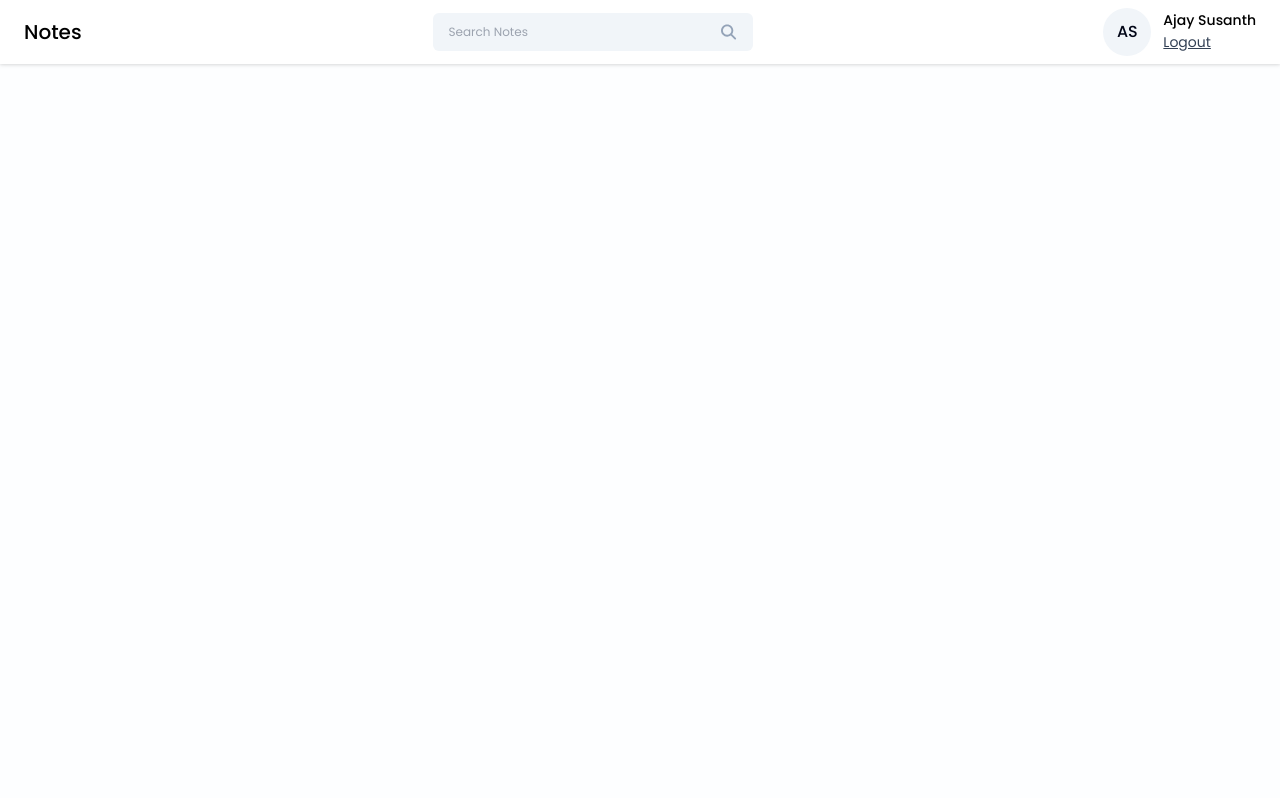
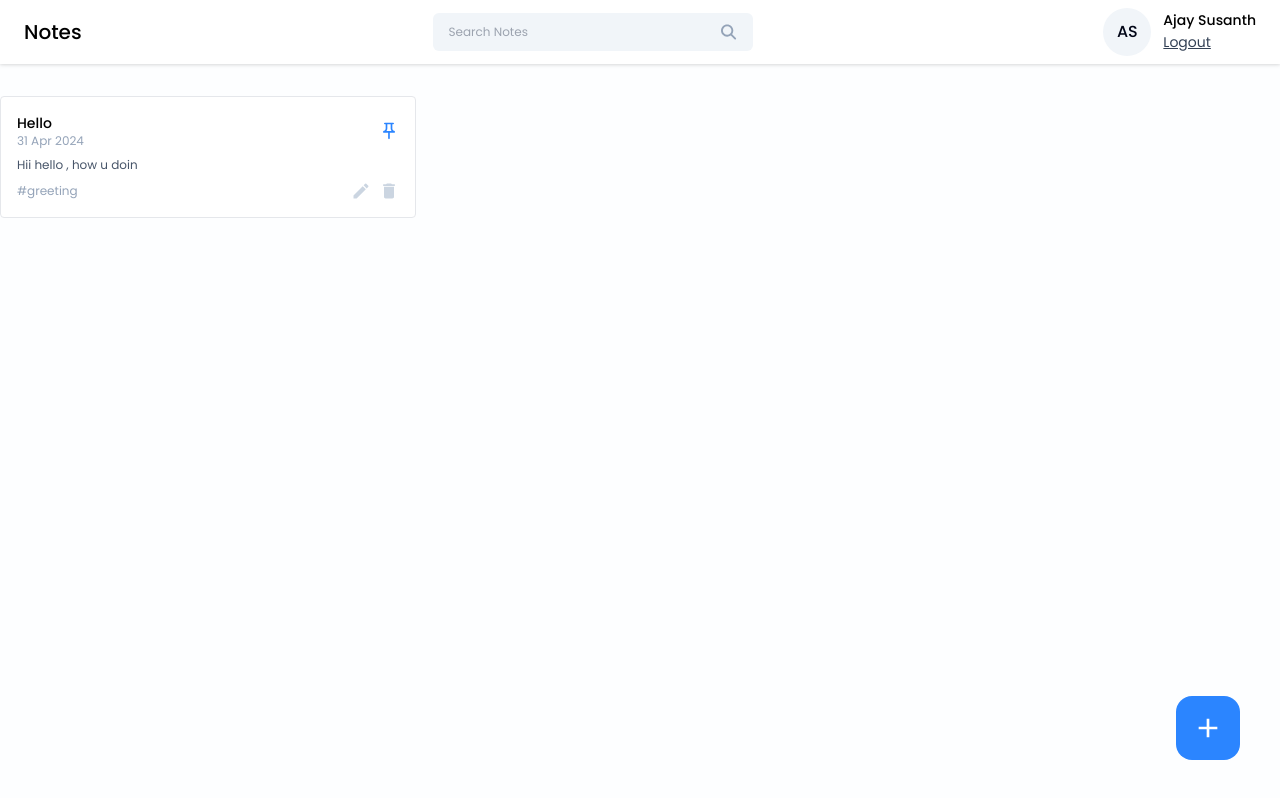
Before and after one commit to AjaySusanth/notes-app-deploy-demo, a React (Vite) app in the folder frontend/: page /dashboard in a window 1280 px wide. Built offline with nearby package versions, Linux system fonts and the light colour scheme.

Commit message:
note-card

```diff
--- /dev/null
+++ b/frontend/src/components/NoteCard.jsx
@@ -0,0 +1,28 @@
+import {MdOutlinePushPin } from 'react-icons/md'
+import {MdCreate,MdDelete } from 'react-icons/md'
+const NoteCard = ({ title, date, content, tag, isPinned, onEdit, onDelete, onPinNote }) => {
+    return (
+        <div className='bg-white border rounded p-4 hover:shadow-xl transition-all ease-in-out'>
+            <div className='flex items-center justify-between'>
+                <div>
+                    <h6 className="text-sm font-medium">{title}</h6>
+                    <p className="text-xs text-slate-400">{date}</p>
+                </div>
+                <MdOutlinePushPin
+                className={`icon-btn ${isPinned ? "text-primary" : "text-slate-300"}`}
+                onClick={onPinNote}/>
+            </div>
+
+            <p className='text-xs text-slate-600 mt-2'>{content?.slice(0,60)}</p>
+            <div className='flex items-center justify-between mt-2'>
+                <div className="text-xs text-slate-400">{tag}</div>
+                <div className='flex items-center gap-2'>
+                    <MdCreate className='icon-btn hover:text-green-600' onClick={onEdit}/>
+                    <MdDelete className='icon-btn hover:text-red-500' onClick={onDelete}/>
+                </div>
+            </div>
+
+        </div>
+    )
+}
+export default NoteCard
--- a/frontend/src/index.css
+++ b/frontend/src/index.css
@@ -25,4 +25,8 @@
   .btn-primary{
     @apply w-full bg-primary hover:bg-blue-600 p-2 rounded text-white text-sm my-1
   }
+
+  .icon-btn{
+    @apply text-xl text-slate-300 cursor-pointer hover:text-primary;
+  }
 }
--- a/frontend/src/pages/Home/Home.jsx
+++ b/frontend/src/pages/Home/Home.jsx
@@ -1,8 +1,28 @@
+import { MdAdd } from 'react-icons/md'
 import Navbar from '../../components/Navbar'
+import NoteCard from '../../components/NoteCard'
 const Home = () => {
   return (
     <>
       <Navbar/>
+      <div className="container mx-auto">
+        <div className="grid grid-cols-3 gap-4 mt-8">
+          <NoteCard
+            title='Hello'
+            date='31 Apr 2024'
+            content='Hii hello , how u doin'
+            tag='#greeting'
+            isPinned={true}
+            onEdit={()=>{}}
+            onDelete={()=>{}}
+            onPinNote={()=>{}}
+            />
+        </div>
+      </div>
+
+      <button className='w-16 h-16 flex items-center justify-center rounded-2xl bg-primary hover:bg-blue-600 absolute right-10 bottom-10' onClick={()=>{}}>
+        <MdAdd className=' text-white text-[32px]'/>
+      </button>
     </>
   )
 }
```
